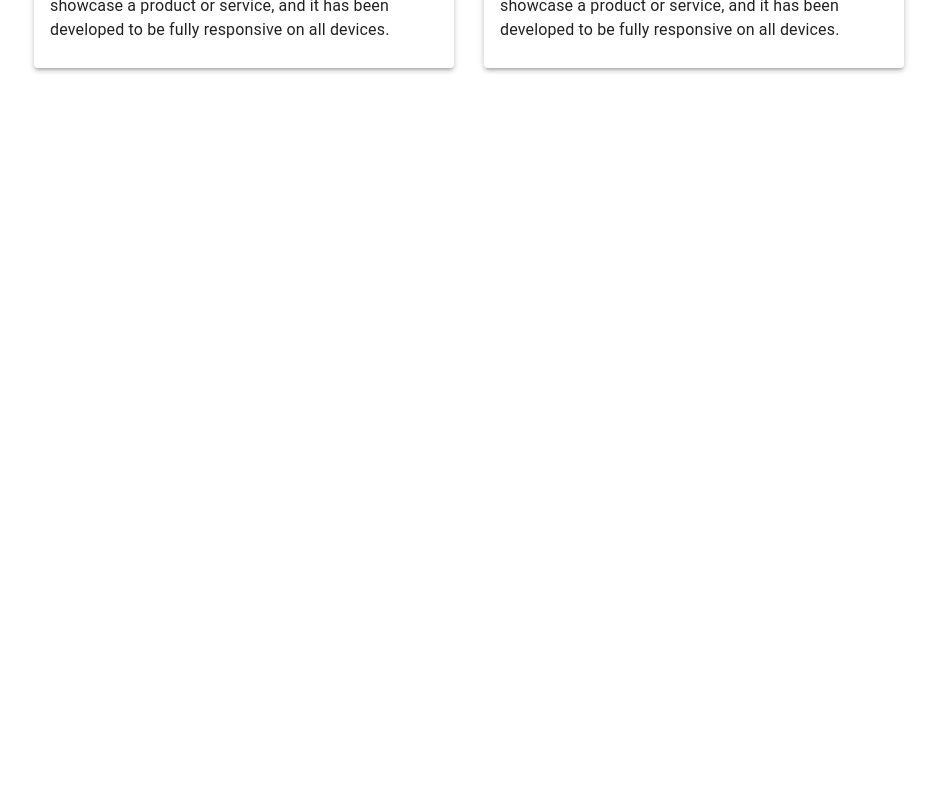
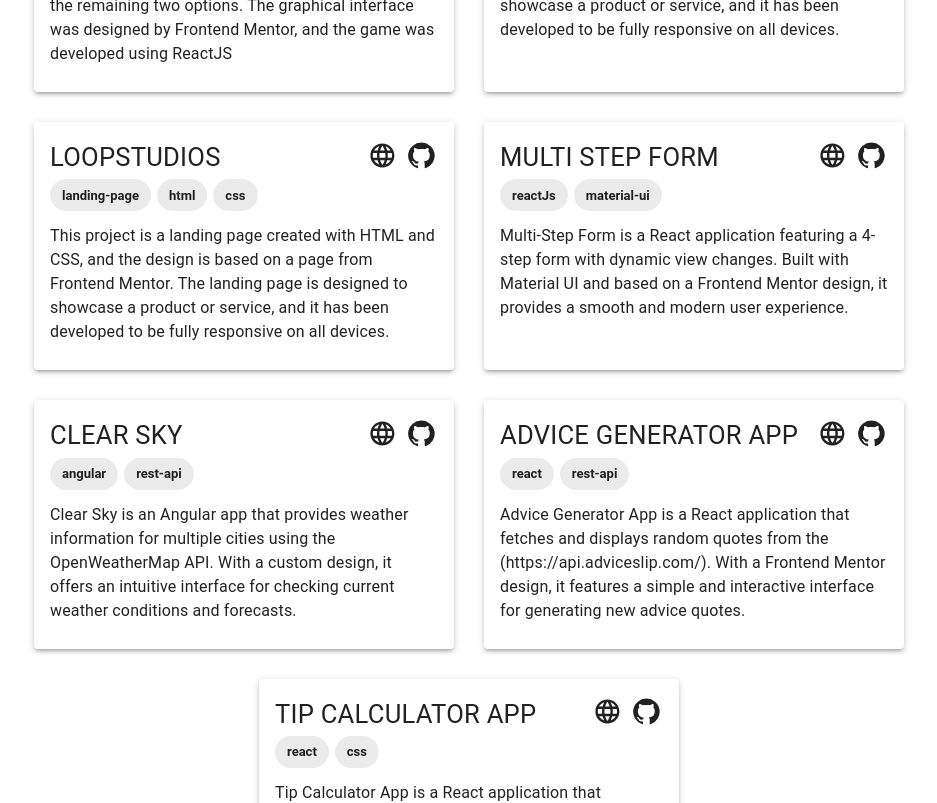
Before and after one commit to delfigica/delfina.ar, a Next.js app: page / in a window 1280 px wide. Shown: the part 1740-2543 px from the top of the page, without its empty margins (171-1108 px from the left). Before the commit the page ends 1843 px from the top, so only its background shows below. Built offline with nearby package versions, Linux system fonts and the light colour scheme.

Commit message:
Add news projects

```diff
--- a/src/components/Projects.js
+++ b/src/components/Projects.js
@@ -24,6 +24,16 @@ export const Projects = () => {
       github: "https://github.com/delfigica/age-calculator-react-app",
       tags: ["react", "next-js", "css"],
     },
+    ,
+    {
+      id: "rock-paper-scissors",
+      title: "Rock Paper Scissors",
+      description:
+        "This is a classic game of rock, paper, and scissors, where the user must choose from the three available options while the computer chooses randomly from the remaining two options. The graphical interface was designed by Frontend Mentor, and the game was developed using ReactJS",
+      url: "https://delfigica.github.io/rock-paper-scissors/",
+      github: "https://github.com/delfigica/rock-paper-scissors",
+      tags: ["reactjs", "game"],
+    },
     {
       id: "blogr-landing-page",
       title: "Blogr",
@@ -40,8 +50,44 @@ export const Projects = () => {
         "This project is a landing page created with HTML and CSS, and the design is based on a page from Frontend Mentor. The landing page is designed to showcase a product or service, and it has been developed to be fully responsive on all devices.",
       url: "https://delfigica.github.io/loopstudios-landing-page",
       github: "https://github.com/delfigica/loopstudios-landing-page",
-      tags: ["landing-page", "next-js", "css"],
-    }
+      tags: ["landing-page", "html", "css"],
+    },
+    {
+      id: "multi-step-form",
+      title: "Multi Step Form",
+      description:
+        "Multi-Step Form is a React application featuring a 4-step form with dynamic view changes. Built with Material UI and based on a Frontend Mentor design, it provides a smooth and modern user experience.",
+      url: "https://delfigica.github.io/multi-step-form",
+      github: "https://github.com/delfigica/multi-step-form",
+      tags: ["reactJs", "material-ui"],
+    },
+    {
+      id: "Clear-sky",
+      title: "Clear Sky",
+      description:
+        "Clear Sky is an Angular app that provides weather information for multiple cities using the OpenWeatherMap API. With a custom design, it offers an intuitive interface for checking current weather conditions and forecasts.",
+      url: "https://delfigica.github.io/Clear-sky",
+      github: "https://github.com/delfigica/Clear-sky",
+      tags: ["angular", "rest-api"],
+    },
+    {
+      id: "advice-generator-app",
+      title: "Advice Generator App",
+      description:
+        "Advice Generator App is a React application that fetches and displays random quotes from the (https://api.adviceslip.com/). With a Frontend Mentor design, it features a simple and interactive interface for generating new advice quotes.",
+      url: "https://delfigica.github.io/advice-generator-app",
+      github: "https://github.com/delfigica/advice-generator-app",
+      tags: ["react", "rest-api"],
+    },
+    {
+      id: "tip-calculator-app",
+      title: "Tip Calculator App",
+      description:
+        "Tip Calculator App is a React application that calculates the tip and total amount per person based on user input. With a Frontend Mentor design, it allows users to select from predefined percentages or enter a custom percentage for tip calculation.",
+      url: "https://delfigica.github.io/tip-calculator-app",
+      github: "https://github.com/delfigica/tip-calculator-app",
+      tags: ["react", "css"],
+    },
   ];
   return (
     <Box
@@ -52,7 +98,7 @@ export const Projects = () => {
       <Typography sx={{ fontSize: "3em", textTransform: "uppercase" }}>
         Projects
       </Typography>
-      <Box sx={{ display: "flex", flexWrap: "wrap", justifyContent: 'center' }}>
+      <Box sx={{ display: "flex", flexWrap: "wrap", justifyContent: "center" }}>
         {projectsData.map((project) => (
           <ProjectCard project={project} key={project.id} />
         ))}
```
